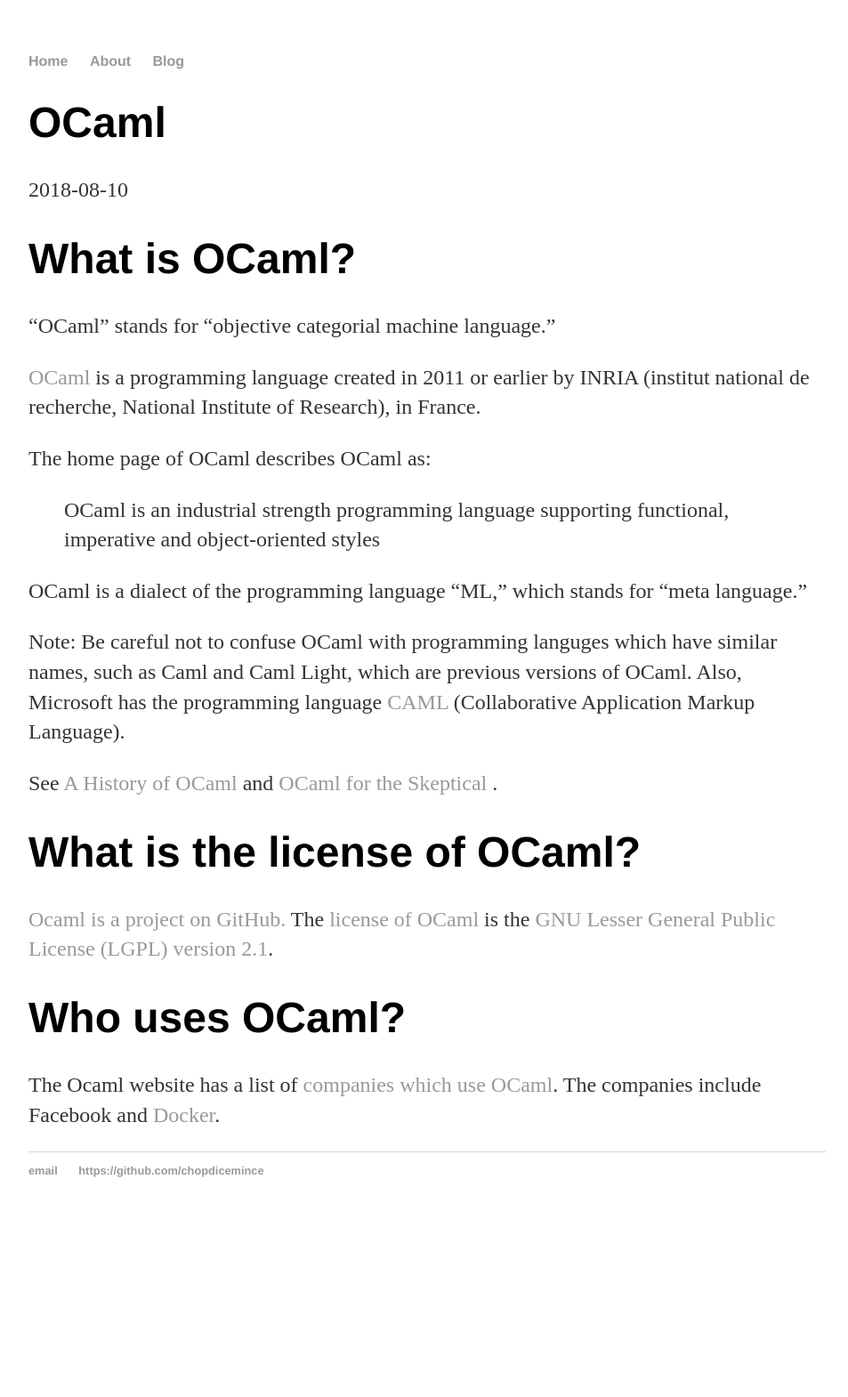
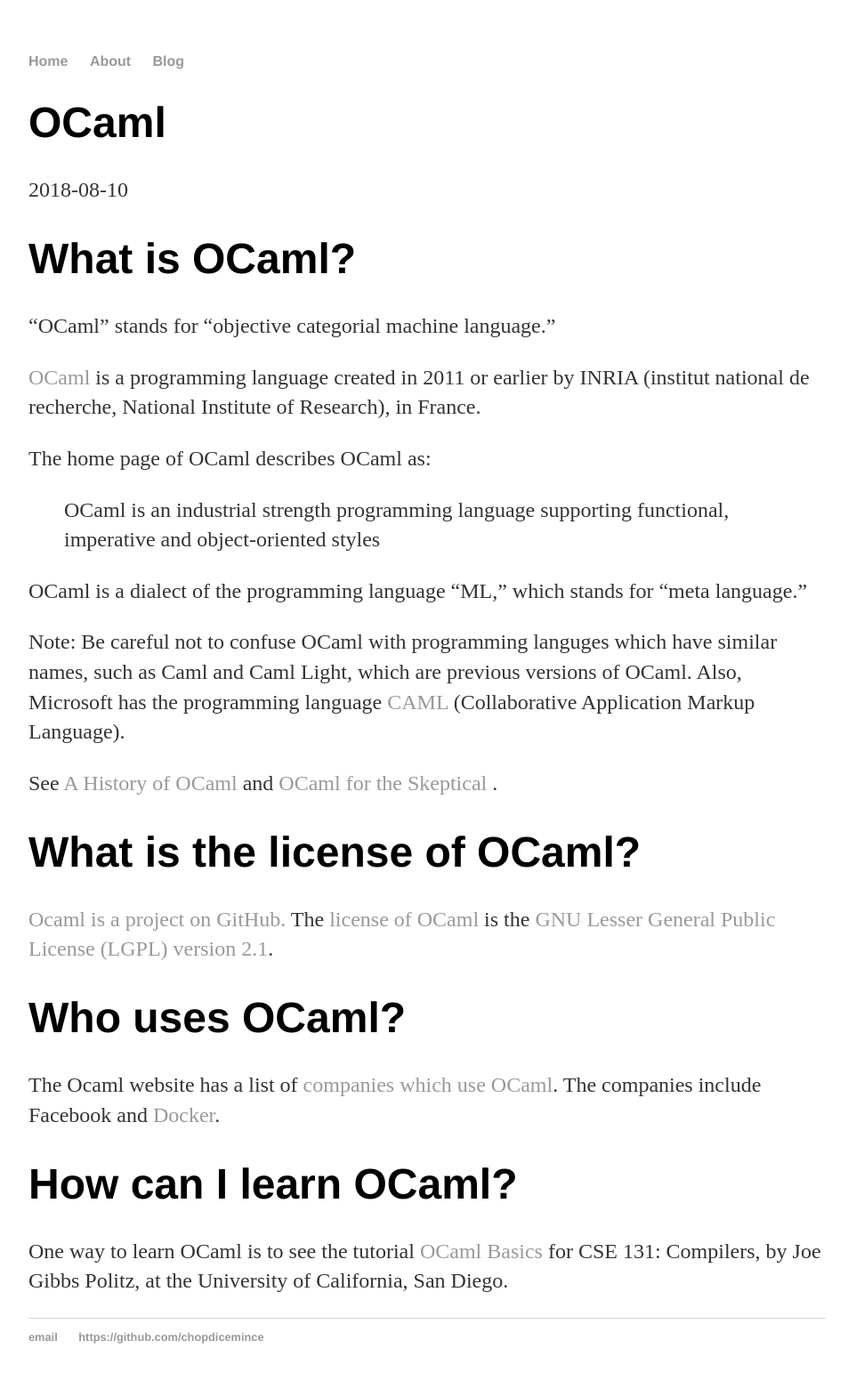
Before and after one commit to chopdicemince/chopdicemince.github.io, a Jekyll site: the page built from _posts/2018-08-10-ocaml.md, in a window 1280 px wide. Shown: the whole page at 89% size, without its empty margins (160-1113 px from the left). Built offline with Jekyll 4.4.1, drawn with Linux system fonts in a browser that asks for light colours; before the commit the page ends 1383 px from its top, so only the background shows below that.

Commit message:
Update 2018-08-10-ocaml.md

```diff
--- a/_posts/2018-08-10-ocaml.md
+++ b/_posts/2018-08-10-ocaml.md
@@ -20,7 +20,6 @@
 
 See [A History of OCaml](https://ocaml.org/learn/history.html) and [OCaml for the Skeptical ](https://www2.lib.uchicago.edu/keith/ocaml-class/home.html).
 
-
 # What is the license of OCaml?
 
 [Ocaml is a project on GitHub.](https://github.com/ocaml/ocaml) The [license of OCaml](https://github.com/ocaml/ocaml/blob/trunk/LICENSE) is the [GNU Lesser General Public License (LGPL) version 2.1](https://www.gnu.org/licenses/old-licenses/lgpl-2.1.en.html).
@@ -28,3 +27,7 @@
 # Who uses OCaml?
 
 The Ocaml website has a list of [companies which use OCaml](https://ocaml.org/learn/companies.html). The companies include Facebook and [Docker](https://www.docker.com/).
+
+# How can I learn OCaml?
+
+One way to learn OCaml is to see the tutorial [OCaml Basics](https://cseweb.ucsd.edu/classes/sp17/cse131-a/n_ocaml-intro.html9) for CSE 131: Compilers, by Joe Gibbs Politz, at the University of California, San Diego.
```
